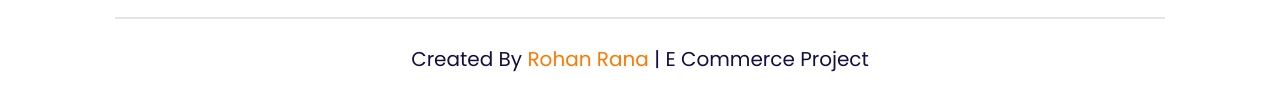
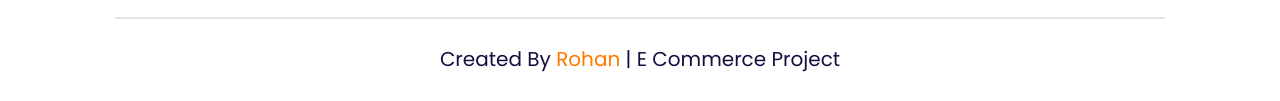
Before and after one commit to Anmolraj12/E-commerce-site, a plain HTML site: page index.html in a window 1280 px wide. Shown: the part 4608-4709 px from the top of the page. Drawn offline with nearby package versions, Linux system fonts and the light colour scheme.

Commit message:
Update index.html
wow

```diff
--- a/index.html
+++ b/index.html
@@ -487,7 +487,7 @@
 
     </div>
 
-    <div class="credit"> created by <span>Rohan Rana </span> | E commerce project </div>
+    <div class="credit"> created by <span>Rohan </span> | E commerce project </div>
 
 </section>
 
```
